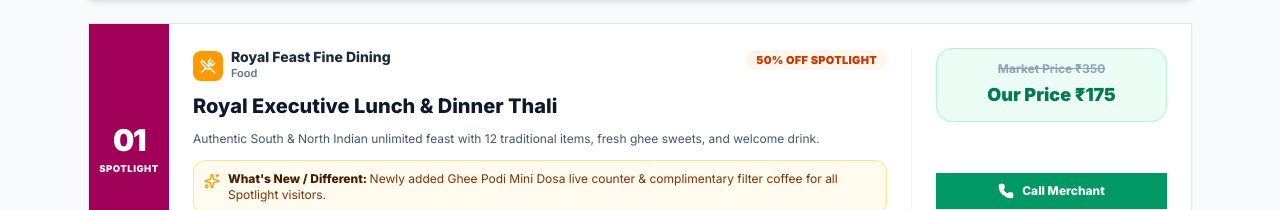
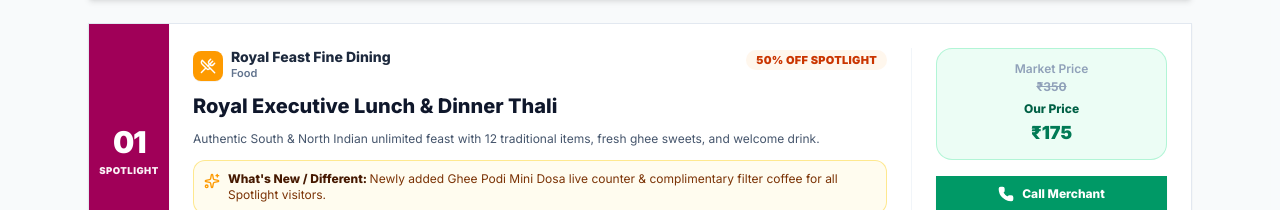
Before and after one commit to bala290498/central-marketplace-03, a Next.js app: page /spotlight in a window 1280 px wide. Shown: the part 449-659 px from the top of the page. Built offline with nearby package versions, Linux system fonts and the light colour scheme; no server answers.

Commit message:
Update spotlight pricing display to separate labels and price values onto individual lines

```diff
--- a/src/components/SpotlightView.tsx
+++ b/src/components/SpotlightView.tsx
@@ -299,12 +299,18 @@ export function SpotlightView({ initialOffers }: SpotlightViewProps) {
                     <div className="w-64 flex flex-col justify-between pl-6 border-l border-slate-100 flex-shrink-0">
                       {/* Special Pricing Box */}
                       {offer.marketPrice && offer.ourPrice ? (
-                        <div className="bg-emerald-50 border border-emerald-200/80 p-3 rounded-2xl mb-4 text-center flex flex-col justify-center gap-1">
-                          <div className="text-xs font-bold text-slate-400 line-through">
-                            Market Price {offer.marketPrice}
+                        <div className="bg-emerald-50 border border-emerald-200/80 p-3 rounded-2xl mb-4 text-center flex flex-col justify-center gap-0.5">
+                          <div className="text-xs font-semibold text-slate-400">
+                            Market Price
                           </div>
-                          <div className="text-base sm:text-lg font-black text-emerald-700">
-                            Our Price {offer.ourPrice}
+                          <div className="text-xs font-bold text-slate-400 line-through mb-1">
+                            {offer.marketPrice}
+                          </div>
+                          <div className="text-xs font-extrabold text-emerald-800">
+                            Our Price
+                          </div>
+                          <div className="text-lg font-black text-emerald-700">
+                            {offer.ourPrice}
                           </div>
                         </div>
                       ) : (
@@ -418,12 +424,15 @@ export function SpotlightView({ initialOffers }: SpotlightViewProps) {
 
                     {/* Special Pricing Display */}
                     {offer.marketPrice && offer.ourPrice && (
-                      <div className="bg-emerald-50 border border-emerald-200/80 p-2.5 rounded-xl text-center flex flex-col justify-center gap-0.5">
-                        <div className="text-xs font-bold text-slate-400 line-through">
-                          Market Price {offer.marketPrice}
+                      <div className="bg-emerald-50 border border-emerald-200/80 p-2.5 rounded-xl text-xs flex items-center justify-around text-center">
+                        <div>
+                          <div className="text-[11px] font-semibold text-slate-400">Market Price</div>
+                          <div className="text-xs font-bold text-slate-400 line-through">{offer.marketPrice}</div>
                         </div>
-                        <div className="text-sm font-black text-emerald-700">
-                          Our Price {offer.ourPrice}
+                        <div className="w-px h-7 bg-emerald-200/80" />
+                        <div>
+                          <div className="text-[11px] font-extrabold text-emerald-800">Our Price</div>
+                          <div className="text-sm font-black text-emerald-700">{offer.ourPrice}</div>
                         </div>
                       </div>
                     )}
```
